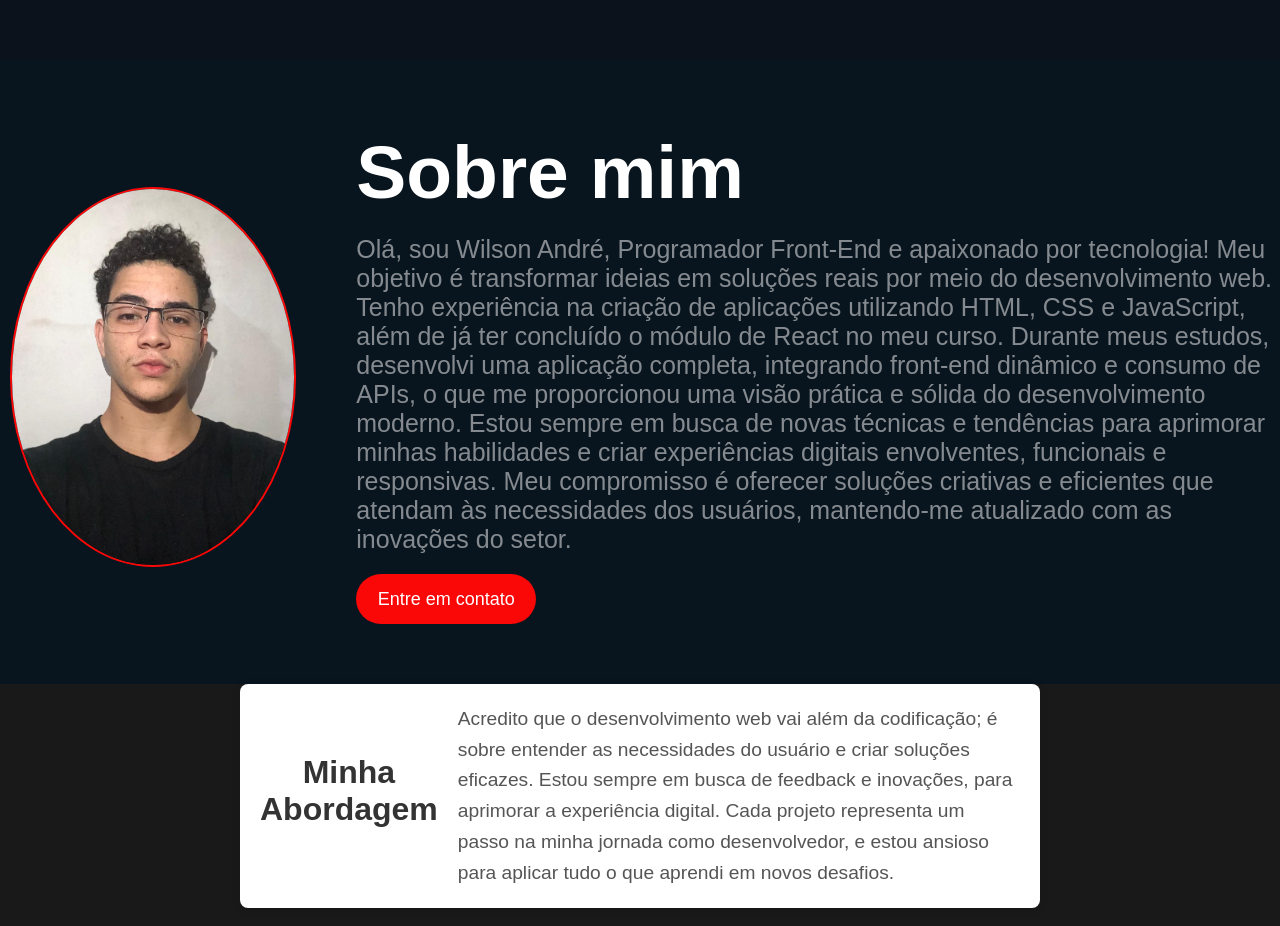
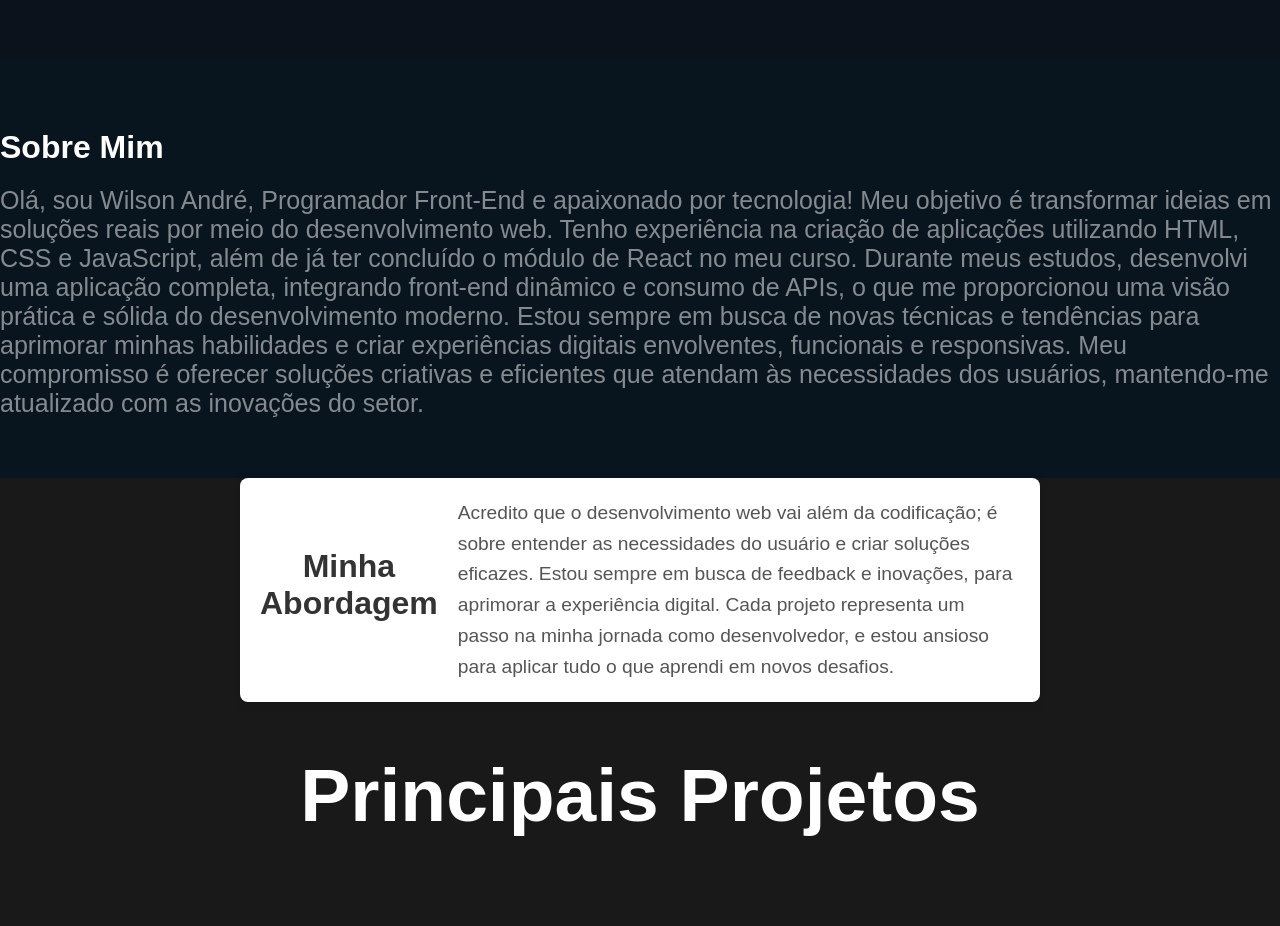
Before and after one commit to andresilva05/portfolio-react, a React (Vite) app: page / in a window 1280 px wide. Shown: the part 820-1746 px from the top of the page. Built offline with nearby package versions, Linux system fonts and the light colour scheme.

Commit message:
feat: substitui título estático por animação de digitação na seção "Sobre mim"

```diff
--- a/src/pages/AboutMe/index.jsx
+++ b/src/pages/AboutMe/index.jsx
@@ -1,19 +1,11 @@
-import AboutMeImg from "../../assets/MeImg.jpg";
-import {
-  AboutSection,
-  AboutText,
-  AboutTitle,
-  ContactButton,
-  ProfileImage,
-  TextSection,
-} from "./styles";
+import AnimationAboutMe from "../../components/AnimationAboutMe";
+import { AboutSection, AboutText, TextSection } from "./styles";
 
 export default function AboutMe() {
   return (
     <AboutSection>
-      <ProfileImage src={AboutMeImg} />
       <TextSection>
-        <AboutTitle id="sobre">Sobre mim</AboutTitle>
+        <AnimationAboutMe />
         <AboutText>
           Olá, sou Wilson André, Programador Front-End e apaixonado por
           tecnologia! Meu objetivo é transformar ideias em soluções reais por
@@ -28,7 +20,6 @@ export default function AboutMe() {
           soluções criativas e eficientes que atendam às necessidades dos
           usuários, mantendo-me atualizado com as inovações do setor.
         </AboutText>
-        <ContactButton>Entre em contato</ContactButton>
       </TextSection>
     </AboutSection>
   );
```
